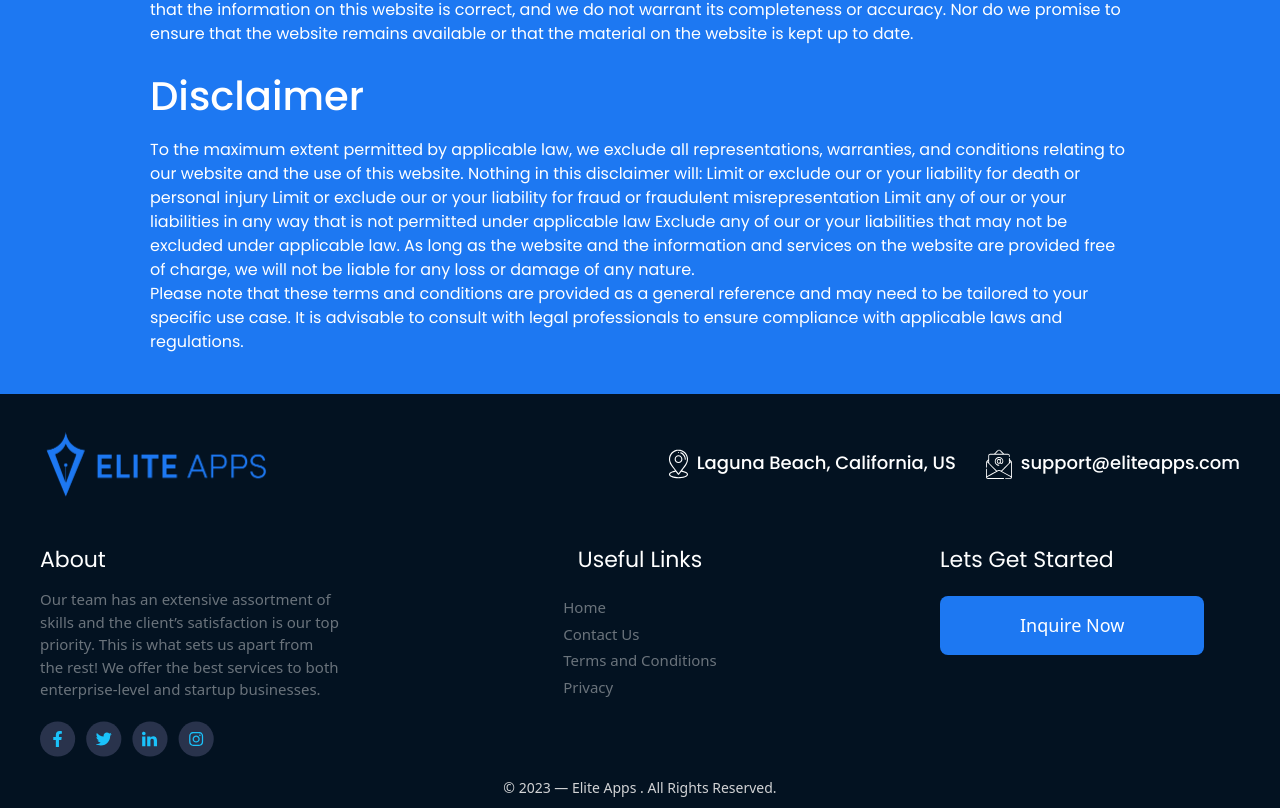
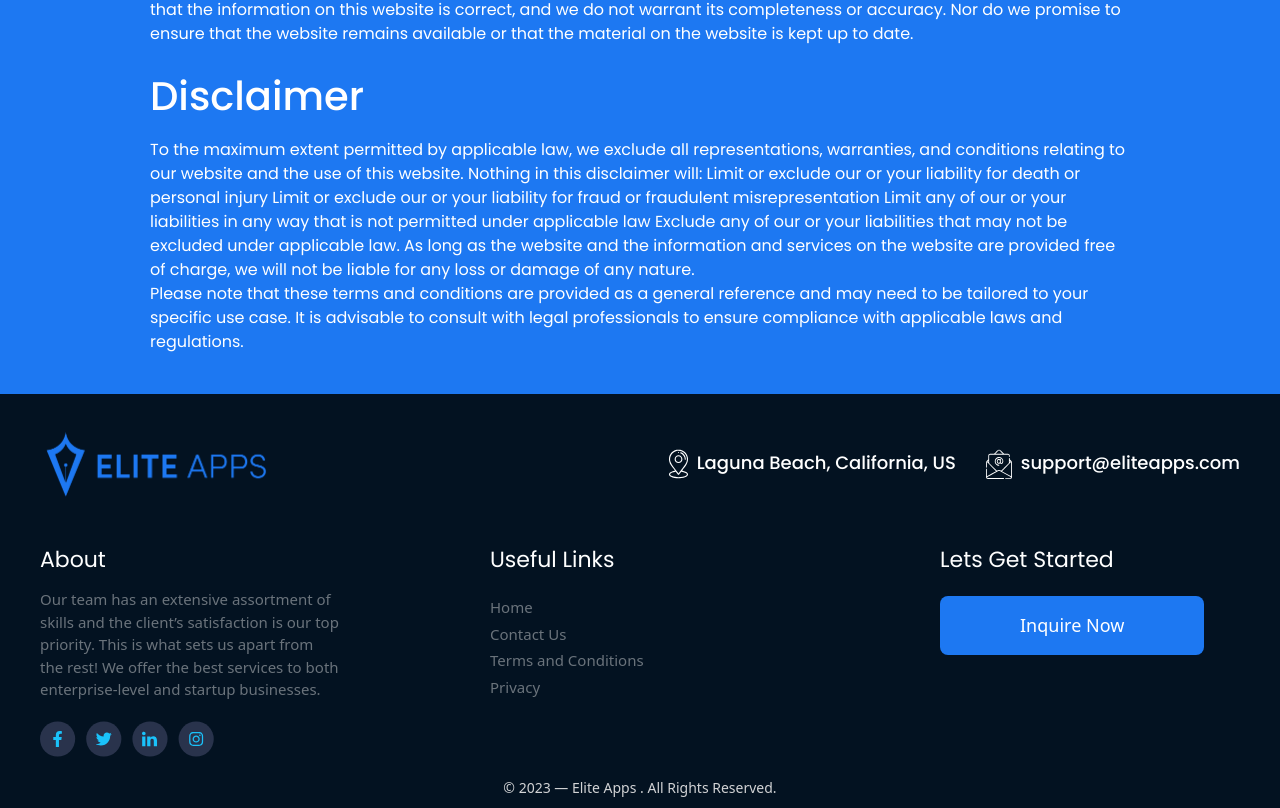
Before and after one commit to usamatufail/elite-apps, a Next.js app: page /terms in a window 1280 px wide. Shown: the part 2620-3428 px from the top of the page. Built offline with nearby package versions, Linux system fonts and the light colour scheme.

Commit message:
feat: :art: update styles for footer and timeline

```diff
--- a/components/Footer.component.jsx
+++ b/components/Footer.component.jsx
@@ -51,7 +51,7 @@ export const Footer = () => {
             <img src="/svg/insta.icon.svg" alt="Instagram" />
           </div>
         </div>
-        <div className="flex flex-col items-center gap-[20px]">
+        <div className="flex flex-col gap-[20px]">
           <Animate>
             <h2 className="text-[#fff] font-body text-[22px]">Useful Links</h2>
           </Animate>
--- a/containers/Journey.container.jsx
+++ b/containers/Journey.container.jsx
@@ -63,9 +63,8 @@ export const Journey = () => {
 const Card = ({ img, heading, text }) => {
   return (
     <div className="flex gap-[10px] md:gap-[2px] xl:min-w-[250px] xl:h-[80px]">
-      <Zoom>
-        <img src={img} alt={text} className="w-[70px] h-[60px] md:w-[unset]" />
-      </Zoom>
+      <img src={img} alt={text} className="w-[70px] h-[60px] md:w-[unset]" />
+
       <div className="flex flex-col gap-[2px] md:gap-[4px]">
         <Animate>
           <h1 className="text-[#fff] font-body text-[24px] md:text-[30px] font-[500]">
--- a/containers/OurProcess.container.jsx
+++ b/containers/OurProcess.container.jsx
@@ -19,7 +19,7 @@ export const OurProcess = () => {
           </Zoom>
         </div>
         <Zoom>
-          <img src="/info.png" alt="Project timline ingo" />
+          <img src="/info-mobile.png" alt="Project timline ingo" />
         </Zoom>
         <div className="flex justify-center mt-[20px]">
           <Zoom>
```
Also changed, not shown: public/info-mobile.png (added).
